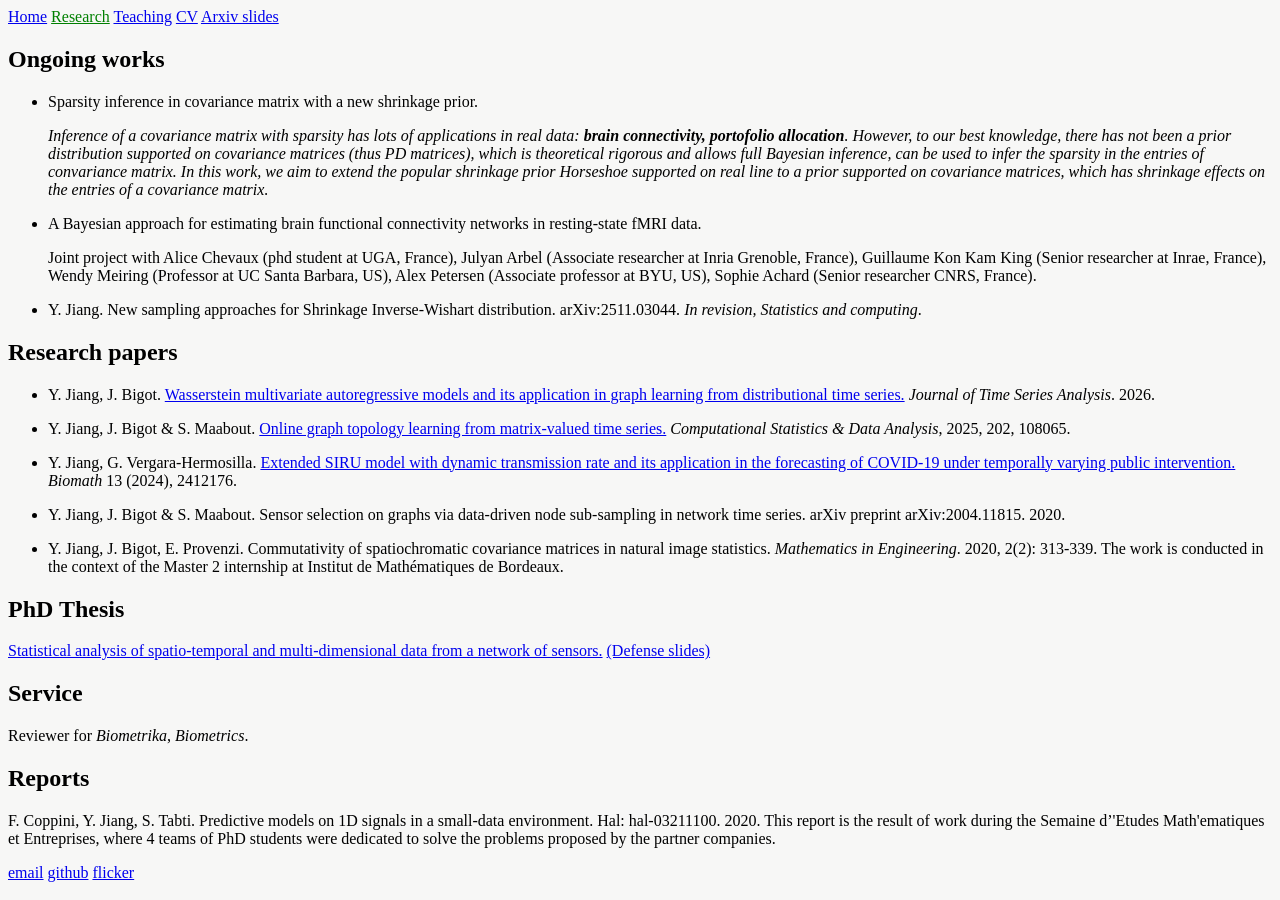
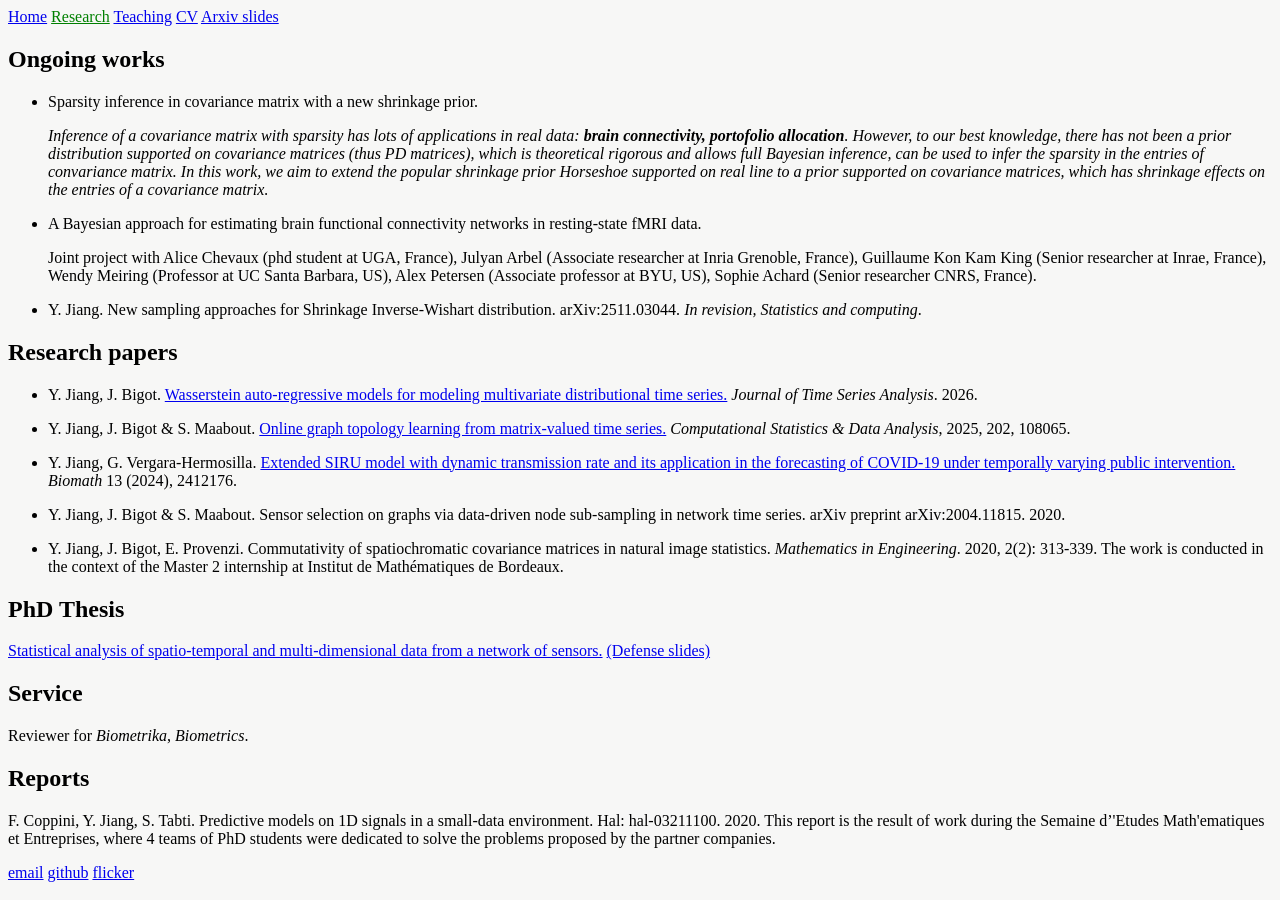
Before and after one commit to yiyej/yiyej.github.io, a Jekyll site: the page built from research.md, in a window 1280 px wide. Built offline with Jekyll 4.4.1, drawn with Linux system fonts in a browser that asks for light colours.

Commit message:
Update research paper citation for accuracy

```diff
--- a/research.md
+++ b/research.md
@@ -17,7 +17,7 @@ title: Reasearch
 
 ## Research papers
 
-- Y. Jiang, J. Bigot. <a href="https://doi.org/10.1111/jtsa.70045"> Wasserstein multivariate autoregressive models and its application in graph learning from distributional time series.</a> *Journal of Time Series Analysis*. 2026.
+- Y. Jiang, J. Bigot. <a href="https://doi.org/10.1111/jtsa.70045"> Wasserstein auto-regressive models for modeling multivariate distributional time series.</a> *Journal of Time Series Analysis*. 2026.
 
 - Y. Jiang, J. Bigot & S. Maabout. <a href="https://www.sciencedirect.com/science/article/pii/S016794732400149X"> Online graph topology learning from matrix-valued time series.</a> *Computational Statistics & Data Analysis*, 2025, 202, 108065.
 
```
